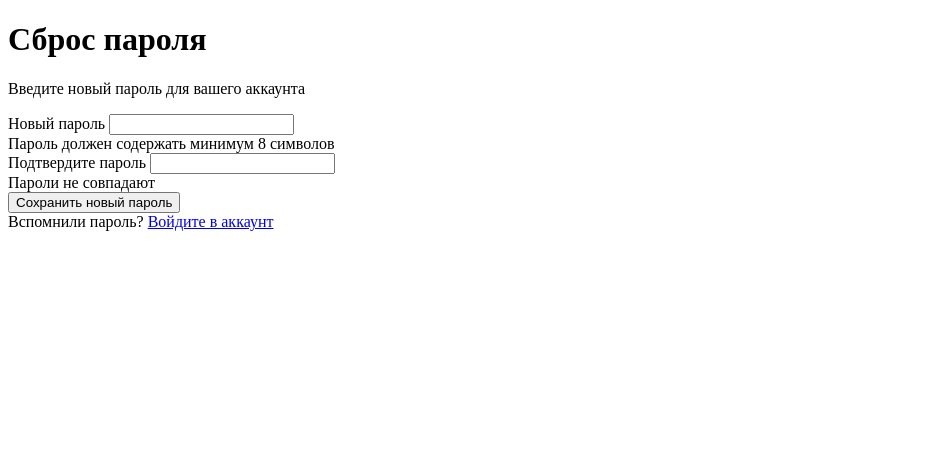
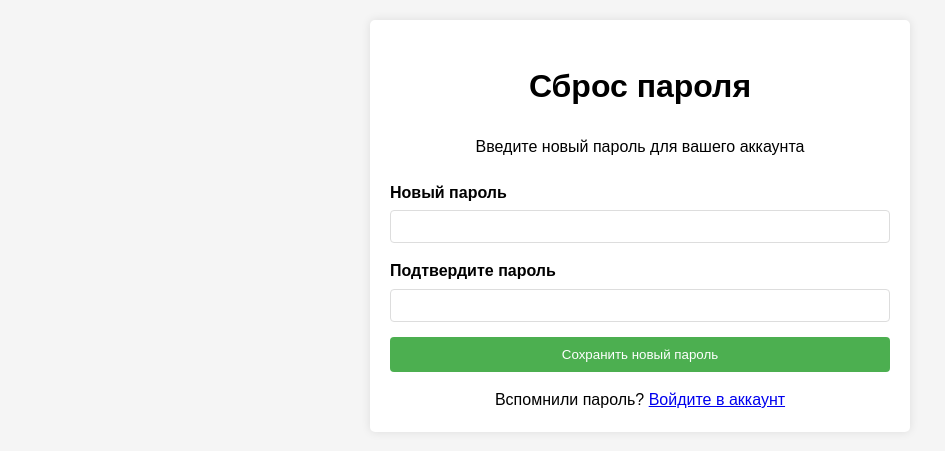
Before and after one commit to TFed555/Advertising-board, a PHP site: page /reset/app/views/reset.php in a window 1280 px wide. Shown: the top 451 px of the page, without its empty margins (0-945 px from the left). Run offline with PHP 8.4, Linux system fonts and the light colour scheme.

Commit message:
fixed reseting password

```diff
--- a/app/config/routes.php
+++ b/app/config/routes.php
@@ -10,6 +10,7 @@ $router->add('GET', '/categories/:slug', 'CategoryController@show');
 $router->add('POST', '/login', 'AuthController@login');
 $router->add('POST', '/register', 'AuthController@register');
 $router->add('POST', '/repair', 'RepairController@repair');
+$router->add('POST', '/reset', 'RepairController@reset');
 
 //для api запросов
 $router->add('POST', '/api/category', 'ApiController@handleCategory');
--- a/app/controllers/AuthController.php
+++ b/app/controllers/AuthController.php
@@ -1,5 +1,6 @@
 <?php
 require __DIR__.'/../models/User.php';
+require __DIR__.'/../models/UserMenu.php';
 
 class AuthController {
     public function login() {
@@ -69,6 +70,7 @@ class AuthController {
 
             try {
                 $userId = User::create($name, $email, $phone, $password);
+                UserMenu::createMenuConfig($userId);
                 $_SESSION['user_id'] = $userId;
                 header('Location: /login');
                 exit;
--- a/app/views/reset.php
+++ b/app/views/reset.php
@@ -4,6 +4,71 @@
     <meta charset="UTF-8">
     <meta name="viewport" content="width=device-width, initial-scale=1.0">
     <title>Сброс пароля</title>
+    <style>
+        body {
+            font-family: Arial, sans-serif;
+            line-height: 1.6;
+            margin: 0;
+            padding: 20px;
+            background-color: #f5f5f5;
+        }
+        .password-reset-container {
+            max-width: 500px;
+            margin: 0 auto;
+            padding: 20px;
+            background: white;
+            border-radius: 5px;
+            box-shadow: 0 0 10px rgba(0,0,0,0.1);
+        }
+        .password-reset-header {
+            text-align: center;
+            margin-bottom: 20px;
+        }
+        .form-group {
+            margin-bottom: 15px;
+        }
+        label {
+            display: block;
+            margin-bottom: 5px;
+            font-weight: bold;
+        }
+        input[type="password"] {
+            width: 100%;
+            padding: 8px;
+            border: 1px solid #ddd;
+            border-radius: 4px;
+            box-sizing: border-box;
+        }
+        .error-message {
+            color: red;
+            font-size: 0.8em;
+            margin-top: 5px;
+            display: none;
+        }
+        button[type="submit"] {
+            background-color: #4CAF50;
+            color: white;
+            padding: 10px 15px;
+            border: none;
+            border-radius: 4px;
+            cursor: pointer;
+            width: 100%;
+        }
+        button[type="submit"]:hover {
+            background-color: #45a049;
+        }
+        .login-link {
+            text-align: center;
+            margin-top: 15px;
+        }
+        #error-message {
+            color: red;
+            margin: 10px 0;
+            padding: 10px;
+            background-color: #ffeeee;
+            border-radius: 4px;
+        }
+    </style>
 </head>
 <body>
     <div class="password-reset-container">
@@ -12,17 +77,11 @@
             <p>Введите новый пароль для вашего аккаунта</p>
         </div>
 
-        <form id="passwordResetForm" method="POST" action="/reset-password">
-            <!-- Скрытое поле для токена сброса -->
-            <input type="hidden" name="token" value="<?= htmlspecialchars($_GET['token'] ?? '') ?>">
-
+        <form id="passwordResetForm" method="POST" action="/reset?token=<?= htmlspecialchars($_GET['token'] ?? '') ?>">
             <div class="form-group">
                 <label for="new_password">Новый пароль</label>
-                <input type="password" id="new_password" name="new_password" required minlength="8">
-                <div class="password-strength">
-                    <div class="password-strength-bar" id="passwordStrengthBar"></div>
-                </div>
-                <div class="error-message" id="passwordError">Пароль должен содержать минимум 8 символов</div>
+                <input type="password" id="new_password" name="new_password" required minlength="4">
+                <div class="error-message" id="passwordError">Пароль должен содержать минимум 4 символа</div>
             </div>
 
             <div class="form-group">
@@ -30,6 +89,10 @@
                 <input type="password" id="confirm_password" name="confirm_password" required>
                 <div class="error-message" id="confirmError">Пароли не совпадают</div>
             </div>
+
+            <?php if (isset($error)): ?>
+                <p id="error-message"><?= htmlspecialchars($error) ?></p>
+            <?php endif; ?>
 
             <button type="submit">Сохранить новый пароль</button>
         </form>
@@ -40,54 +103,24 @@
     </div>
 
     <script>
-        // Валидация пароля в реальном времени
+
         const newPassword = document.getElementById('new_password');
         const confirmPassword = document.getElementById('confirm_password');
         const passwordError = document.getElementById('passwordError');
         const confirmError = document.getElementById('confirmError');
-        const strengthBar = document.getElementById('passwordStrengthBar');
 
-        newPassword.addEventListener('input', function() {
-            // Проверка сложности пароля
-            const password = this.value;
-            let strength = 0;
-
-            if (password.length >= 8) strength += 1;
-            if (password.match(/[a-z]/)) strength += 1;
-            if (password.match(/[A-Z]/)) strength += 1;
-            if (password.match(/[0-9]/)) strength += 1;
-            if (password.match(/[^a-zA-Z0-9]/)) strength += 1;
-
-            // Обновление индикатора сложности
-            const width = (strength / 5) * 100;
-            strengthBar.style.width = width + '%';
-
-            if (strength < 3) {
-                strengthBar.style.backgroundColor = '#e74c3c';
-            } else if (strength < 5) {
-                strengthBar.style.backgroundColor = '#f39c12';
-            } else {
-                strengthBar.style.backgroundColor = '#2ecc71';
-            }
-
-            // Скрытие ошибки если пароль валиден
-            if (password.length >= 8) {
-                passwordError.style.display = 'none';
-            }
-        });
 
         confirmPassword.addEventListener('input', function() {
-            // Проверка совпадения паролей
             if (this.value === newPassword.value) {
                 confirmError.style.display = 'none';
             }
         });
 
-        // Валидация при отправке формы
+
         document.getElementById('passwordResetForm').addEventListener('submit', function(e) {
             let isValid = true;
 
-            if (newPassword.value.length < 8) {
+            if (newPassword.value.length < 4) {
                 passwordError.style.display = 'block';
                 isValid = false;
             }
```
Also changed, not shown: app/controllers/MenuController.php (added, +10 -0 lines), app/controllers/RepairController.php (+45 -1 lines), app/models/User.php (+23 -2 lines), app/models/UserMenu.php (added, +11 -0 lines).
